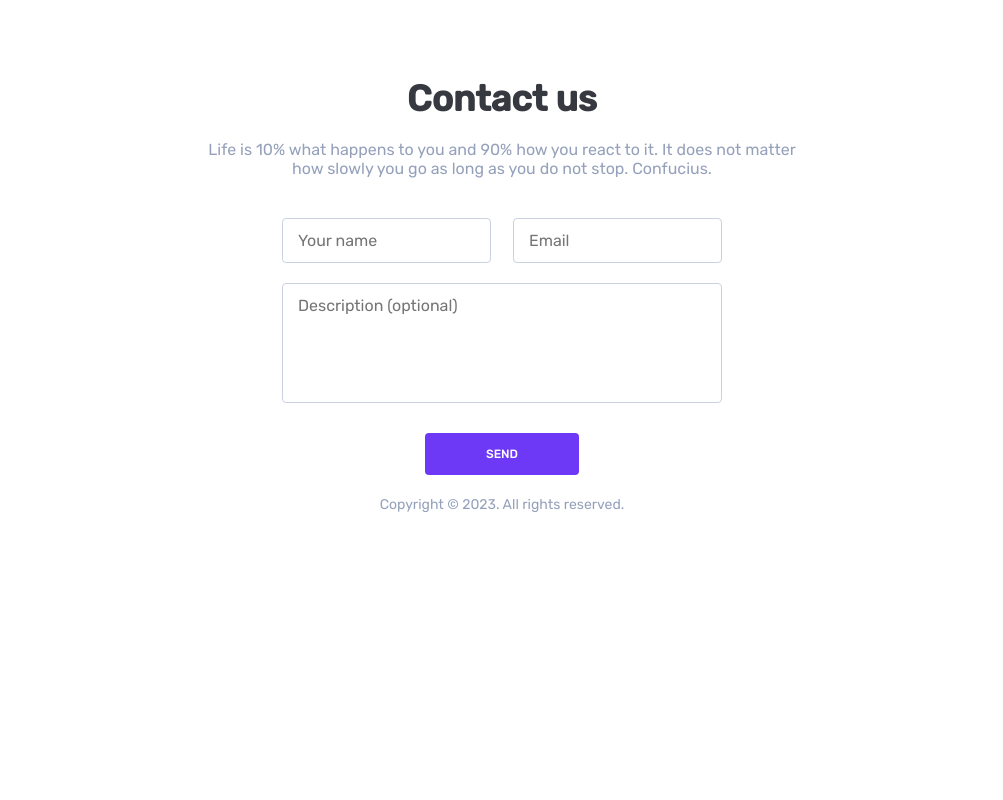
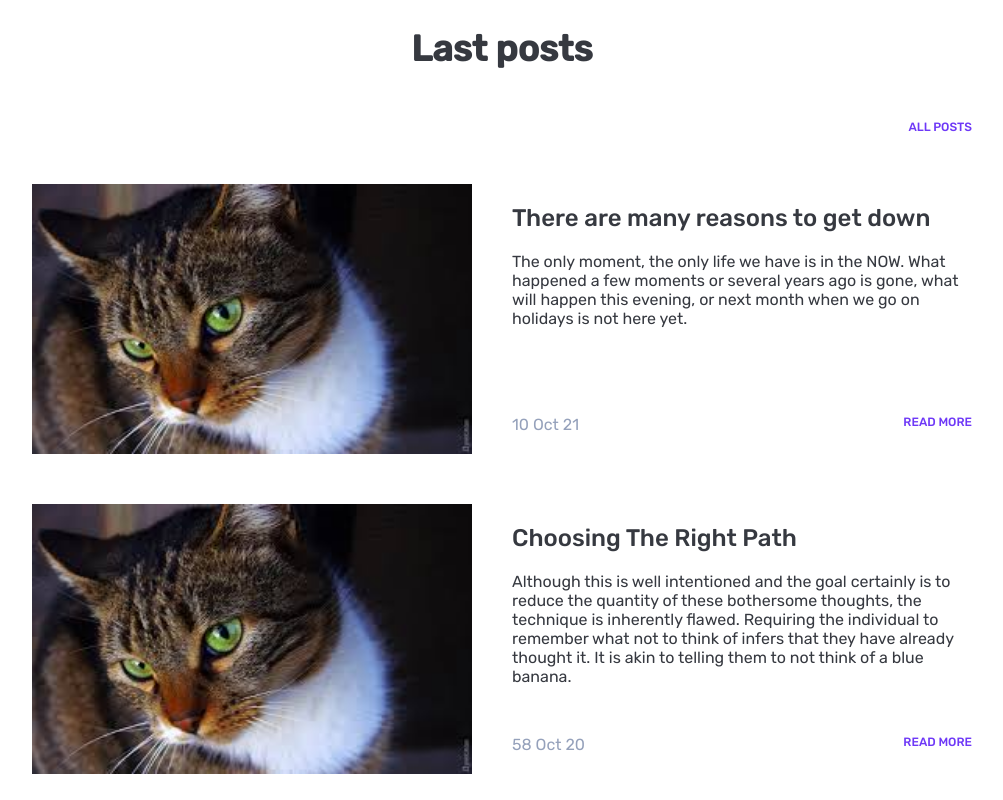
Before and after one commit to YAtr1ck192/portfolio_on_vue, a Vue app: page / in a window 1280 px wide. Shown: the part 1840-2640 px from the top of the page, without its empty margins (138-1141 px from the left). Before the commit the page ends 2374 px from the top, so only its background shows below. Built offline with nearby package versions, Linux system fonts and the light colour scheme.

Commit message:
last posts

```diff
--- a/src/App.vue
+++ b/src/App.vue
@@ -5,6 +5,7 @@
         <MainInfo />
         <SkillsBlock />
         <SocialNetworkBlock />
+        <LastPostsBlock />
         <FormBlock />
         <FooterBlock />
     </div>
@@ -18,7 +19,7 @@ import SkillsBlock from './components/skills-block.vue';
 import SocialNetworkBlock from './components/social-network-block.vue';
 import FormBlock from './components/form-block.vue';
 import FooterBlock from './components/footer-block.vue';
-
+import LastPostsBlock from './components/last-posts-block.vue'
 
 export default {
     name: 'App',
@@ -30,6 +31,7 @@ export default {
         SocialNetworkBlock,
         FormBlock,
         FooterBlock,
+        LastPostsBlock,
     },
     methods: {
 
--- a/src/components/form-block.vue
+++ b/src/components/form-block.vue
@@ -21,14 +21,9 @@ export default {
             const FORM_NAME = document.querySelector('.form-name');
             const FORM_EMAIL = document.querySelector('.form-email');
 
-            FORM_NAME.setAttribute('pattern', '^[a-zA-Z]+$');
-            FORM_EMAIL.setAttribute('type', 'email');
             if (!FORM_EMAIL.value && !FORM_NAME.value) {
                 FORM_EMAIL.classList.add('error');
                 FORM_NAME.classList.add('error');
-            } else {
-                FORM_EMAIL.classList.remove('error');
-                FORM_NAME.classList.remove('error');
             }
         }
     }
@@ -36,15 +31,12 @@ export default {
 </script>
 
 <style scoped>
-    .error {
-        border: solid 1px #DF1F1F;
-    }
+
     .form-block {
         display: flex;
         align-items: center;
         justify-content: center;
         flex-direction: column;
-        margin-top: 50px;
     }
     .form-block .block-title {
         margin-bottom: 20px;
--- /dev/null
+++ b/src/components/last-post.vue
@@ -0,0 +1,103 @@
+<template>
+    <article class="article-card">
+        <img class="article-img" :src="'' + postImg" alt="article-img">
+        <div class="article-card-desc">
+            <div class="article-title-and-desc">
+                <div class="card-title blog-title">{{ postTitle }}</div>
+                <div class="card-desc article-desc">
+                    <p>{{postDesc}}</p>
+                </div>
+            </div>
+            <div class="bottom-card-item">
+                <div class="small-p date-add">
+                    {{ postDate }}
+                </div>
+                <a class="default-purple-a" href="#">READ MORE</a>
+            </div>
+        </div>
+    </article>
+</template>
+
+<script>
+export default {
+    name: "last-post",
+    props:[
+        'postImg',
+        'postTitle',
+        'postDesc',
+        'postDate'
+    ]
+}
+</script>
+
+<style scoped>
+.article-card {
+    display: flex;
+    margin-bottom: 50px;
+    align-items: center;
+    justify-content: center;
+    flex-wrap: wrap;
+}
+.article-img {
+    width: 440px;
+    height: 270px;
+    margin-right: 40px;
+}
+.article-card-desc {
+    display: flex;
+    align-items: flex-start;
+    justify-content: space-between;
+    flex-direction: column;
+    flex-wrap: wrap;
+}
+.blog-title {
+    font-size: 24px;
+    margin-bottom: 20px;
+    font-family: 'rm';
+    color: #363940;
+    flex-wrap: wrap;
+}
+.article-card-desc {
+    min-height: 230px;
+    flex-wrap: wrap;
+}
+.article-desc {
+    max-width: 460px;
+    flex-wrap: wrap;
+}
+.bottom-card-item {
+    display: flex;
+    flex-direction: row;
+    align-items: flex-start;
+    justify-content: space-between;
+    width: 460px;
+}
+@media screen and (max-width:1000px) and (min-width: 520px) {
+    .article-img{
+        margin-right: 0;
+        margin-bottom: 20px;
+    }
+    .article-card, .blog-title, .article-card-desc, .bottom-card-item {
+        max-width: 440px;
+    }
+}
+@media screen and (max-width:519px) and (min-width: 320px) {
+    .article-img{
+        margin-right: 0;
+        max-height: 218px;
+        margin-bottom: 20px;
+        max-width: 214px
+    ;
+    }
+    .article-card, .blog-title, .article-card-desc, .bottom-card-item {
+        max-width: 214px;
+    }
+    .article-card{
+        margin-bottom: 40px;
+    }
+    .bottom-card-item .default-purple-a {
+        padding-top: 32px;
+    }
+}
+@import "@/css/global_styles.css";
+</style>
--- /dev/null
+++ b/src/components/last-posts-block.vue
@@ -0,0 +1,110 @@
+=<template>
+    <section id="blog" class="default-block container">
+        <h2 class="block-title-blog">Last posts</h2>
+        <a href="#" class="default-purple-a all-posts-a first-post-a">ALL POSTS</a>
+        <lastPost
+            v-for="item in items"
+            :key="item"
+            :post-img="item.postImg"
+            :post-title="item.postTitle"
+            :post-desc="item.postDesc"
+            :post-date="item.postDate"
+        />
+        <a href="#" class="default-purple-a all-posts-a second-post-a">ALL POSTS</a>
+    </section>
+</template>
+
+<script>
+import lastPost from "@/components/last-post.vue";
+export default {
+    name: "last-posts-block",
+    components: {
+        lastPost,
+    },
+    data () {
+        return {
+            items: [
+                {
+                    postImg: 'images/article-img.jpg',
+                    postTitle: 'There are many reasons to get down',
+                    postDesc:
+                        'The only moment, the only life we have is in the NOW. What happened a few moments or ' +
+                        'several years ago is gone, what will happen this evening, or next month when we go on ' +
+                        'holidays is not here yet.',
+                    postDate: '10 Oct 21'
+                },
+                {
+                    postImg: 'images/article-img.jpg',
+                    postTitle: 'Choosing The Right Path',
+                    postDesc:
+                        'Although this is well intentioned and the goal certainly is to reduce the quantity ' +
+                        'of these bothersome thoughts, the technique is inherently flawed. Requiring the individual ' +
+                        'to remember what not to think of infers that they have already thought it. It is akin to ' +
+                        'telling them to not think of a blue banana.',
+                    postDate: '58 Oct 20'
+                },
+                {
+                    postImg: 'images/article-img.jpg',
+                    postTitle: 'Start your journey here',
+                    postDesc:
+                        'The only moment, the only life we have is in the NOW. What happened a few moments or ' +
+                        'several years ago is gone, what will happen this evening, or next month when we go' +
+                        ' on holidays is not here yet.',
+                    postDate: '29 Oct 18'
+                }
+            ]
+        }
+    }
+}
+</script>
+
+<style scoped>
+.default-block {
+    display: flex;
+    align-items: center;
+    justify-content: center;
+    flex-direction: column;
+}
+.block-title-blog {
+    margin: 50px 0 50px;
+    font-size: 36px;
+    color: #363940;
+    font-family: "rm";
+}
+.first-post-a{
+    display: flex;
+    align-self: flex-end;
+    justify-content: flex-start;
+    margin: 0 0 50px 0;
+}
+.second-post-a {
+    display: none;
+}
+@media screen and (max-width:1000px) and (min-width: 520px) {
+    .first-post-a {
+        display: none;
+    }
+    .second-post-a{
+        display: flex;
+        align-self: center;
+        justify-content: center;
+    }
+    #blog.default-block {
+        max-width: 472px;
+    }
+}
+@media screen and (max-width:519px) and (min-width: 320px) {
+    .first-post-a {
+        display: none;
+    }
+    .second-post-a{
+        display: flex;
+        align-self: center;
+        justify-content: center;
+    }
+    #blog.default-block {
+        max-width: 214px;
+    }
+}
+@import "@/css/global_styles.css";
+</style>
--- a/src/components/skill-card.vue
+++ b/src/components/skill-card.vue
@@ -4,7 +4,7 @@
             <div class="card-title">{{ cardTitle }}</div>
             <button class="skill-card-button">+</button>
         </div>
-        <div class="card-desc ">
+        <div class="card-desc">
             <p>Do you sometimes have the feeling that you’re running into the same obstacles over and over again?
                 Many of my conflicts have the same feel to them, like “Hey,
                 I think I’ve been here before,” but I can’t figure out how I wound up in the same place.
@@ -48,11 +48,6 @@ export default {
         margin-bottom: 20px;
         cursor: auto;
         animation: card .6s forwards;
-    }
-    .active-card {
-        border: solid 1px #6E38F7;
-        border-radius: 4px;
-        margin-bottom: 20px;
     }
     .card-desc {
         display: none /*block*/;
--- a/src/components/skills-block.vue
+++ b/src/components/skills-block.vue
@@ -41,36 +41,9 @@ export default {
     flex-direction: column;
     margin-bottom: 50px;
 }
-
-.top-item-skill-card {
-    display: flex;
-    align-items: center;
-    justify-content: space-between;
-    padding: 19px 25px 20px 25px;
-}
-.card-title {
-    font-size: 18px;
-    color: #363940;
-    font-family: "rm";
-}
 .skill-cards{
     width: 100%;
     max-width: 940px;
-}
-.skill-card {
-    border: solid 1px #E1E5EE;
-    border-radius: 4px;
-    margin-bottom: 20px;
-    cursor: pointer;
-}
-.active-card {
-    border: solid 1px #6E38F7;
-}
-.card-desc {
-    display: none /*block*/;
-    transition: .9s ease-in-out;
-    padding: 0 25px 0 25px;
-
 }
 .card-desc p {
     max-width: 750px;
@@ -79,39 +52,17 @@ export default {
     color: #363940;
     margin-bottom: 20px;
 }
-.skill-card-button {
-    border: none;
-    color: #6E38F7;
-    font-family: "rb";
-    background: transparent;
-}
 .block-title {
     font-size: 36px;
     color: #363940;
     font-family: "rm";
     margin: 100px 0 40px;
 }
-.top-item-skill-card {
-    display: flex;
-    align-items: center;
-    justify-content: space-between;
-    padding: 19px 25px 20px 25px;
-}
-.card-title {
-    font-size: 18px;
-    color: #363940;
-    font-family: "rm";
-}
 .skill-cards{
     width: 100%;
     max-width: 940px;
 }
 @media screen and (min-width: 620px) and (max-width: 819px) {
-    .card-desc {
-        overflow: scroll;
-        overflow-x:hidden;
-        height: 172px;
-    }
     .card-desc p{
         font-size: 16px;
         font-weight: 400;
@@ -122,11 +73,6 @@ export default {
     }
 }
 @media screen and (min-width: 320px) and (max-width: 619px){
-    .card-desc {
-        overflow: scroll;
-        overflow-x:hidden;
-        height: 172px;
-    }
     .card-desc p{
         font-size: 16px;
         font-weight: 400;
@@ -134,9 +80,6 @@ export default {
     }
     .skills-block {
         margin-top: 176px;
-    }
-    .skill-card {
-        width: 288px;
     }
     .skill-cards {
         display: flex;
--- a/src/css/global_styles.css
+++ b/src/css/global_styles.css
@@ -21,13 +21,7 @@
     max-width: 940px;
     margin: 0 auto;
 }
-.default-block-main {
-    display: flex;
-    align-items: center;
-    justify-content: center;
-    flex-direction: column;
-    padding: 100px 0;
-}
+
 .block-title {
     font-size: 36px;
     color: #363940;
@@ -38,6 +32,18 @@
     font-family: "rr";
     font-size: 16px;
     color: #95A1BB;
+}
+.card-desc p{
+    font-size: 16px;
+    font-family: "rr";
+    color: #363940;
+    margin-bottom: 20px;
+}
+.default-purple-a {
+    text-decoration: none;
+    color: #6E38F7;
+    font-size: 12px;
+    font-family: "rm";
 }
 @media screen and (min-width: 941px) and (max-width: 1000px) {
     .container {
```
Lines whose indentation alone changed are shown as unchanged.
